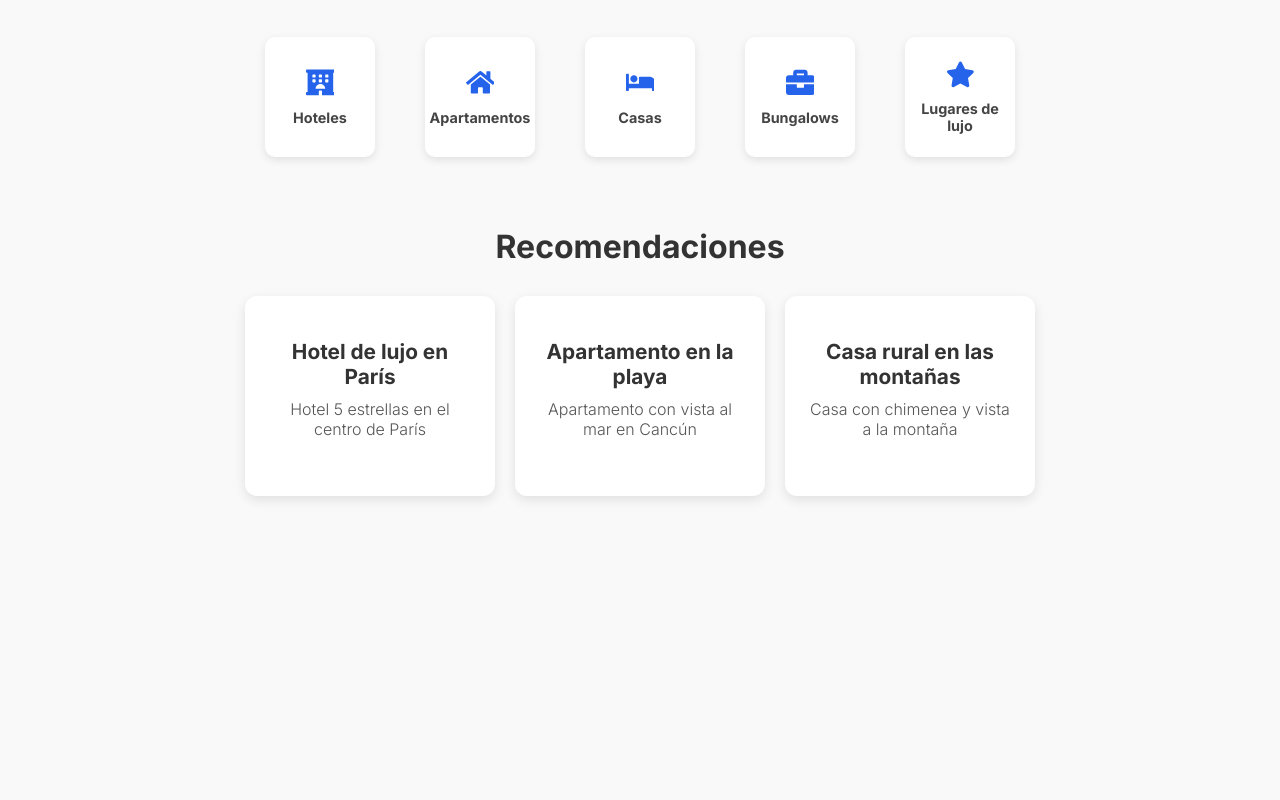
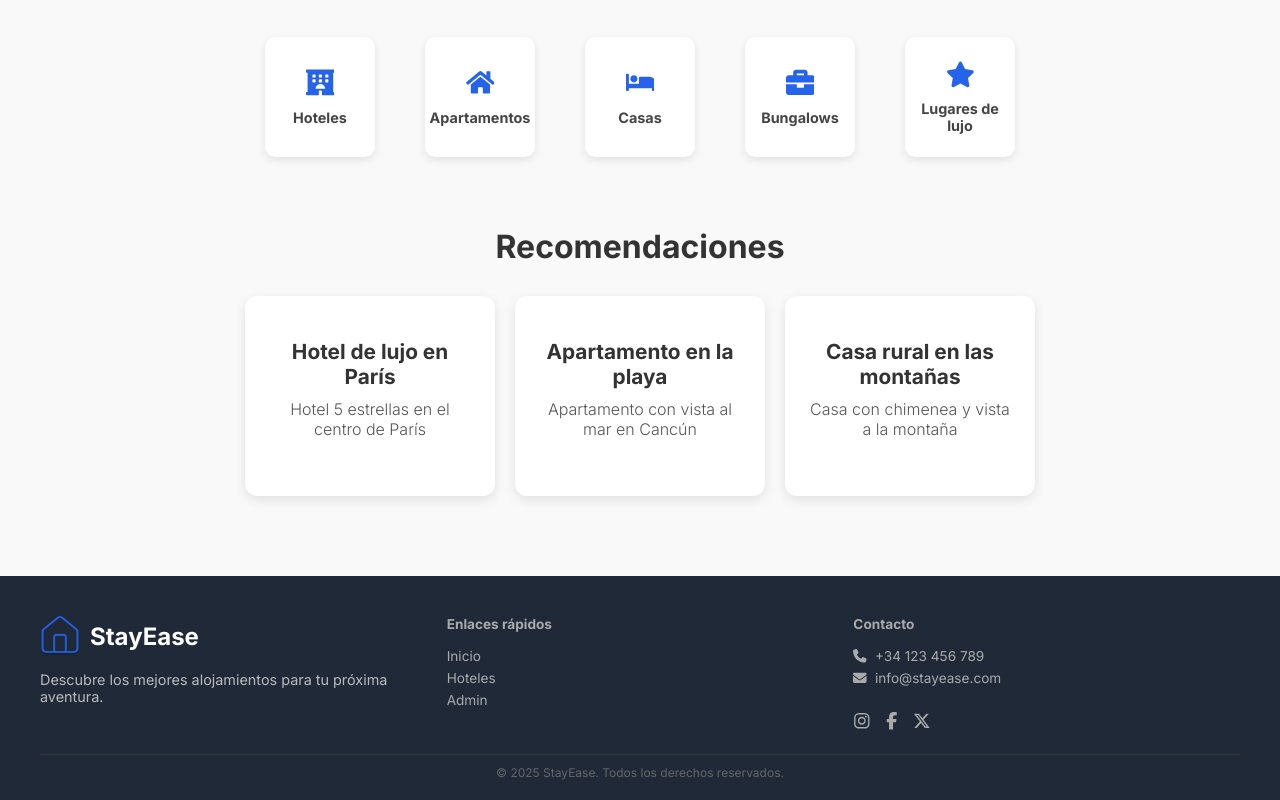
Before and after one commit to TeoLoop/NomadaX, a React (Vite) app in the folder frontend/: page / in a window 1280 px wide. Shown: the part 573-1373 px from the top of the page. Before the commit the page ends 1149 px from the top, so only its background shows below. Built offline with nearby package versions, Linux system fonts and the light colour scheme.

Commit message:
Agregando Footer

```diff
--- a/frontend/src/App.jsx
+++ b/frontend/src/App.jsx
@@ -1,6 +1,7 @@
 import { useState } from 'react'
 import Header from './components/Header'
 import HomePage from './pages/HomePage'
+import Footer from './components/Footer'
 
 function App() {
   const [count, setCount] = useState(0)
@@ -9,6 +10,7 @@ function App() {
     <>
     <Header/>
     <HomePage/>
+    <Footer/>
     </>
   )
 }
--- a/frontend/src/components/Footer.jsx
+++ b/frontend/src/components/Footer.jsx
@@ -0,0 +1,56 @@
+import React from 'react';
+import { FaInstagram, FaFacebookF, FaXTwitter, FaEnvelope, FaPhone } from 'react-icons/fa6';
+import { Link } from 'react-router-dom';
+import logo from '../assets/Logo96x96.png';
+import '../styles/Footer.css';
+
+const Footer = () => {
+  return (
+    <footer className="footer">
+      <div className="footer-content">
+
+        {/* Columna 1: Logo + Descripción */}
+        <div className="footer-section">
+          <div className="footer-logo-container">
+            <img src={logo} alt="Logo StayEase" className="footer-logo" />
+            <span className="footer-title">StayEase</span>
+          </div>
+          <p className="footer-description">
+            Descubre los mejores alojamientos para tu próxima aventura.
+          </p>
+        </div>
+
+        {/* Columna 2: Enlaces rápidos */}
+        <div className="footer-section">
+          <h4>Enlaces rápidos</h4>
+          <ul className="footer-links">
+            <li><Link to="/home">Inicio</Link></li>
+            <li><Link to="/hotels">Hoteles</Link></li>
+            <li><Link to="/admin">Admin</Link></li>
+          </ul>
+        </div>
+
+        {/* Columna 3: Contacto */}
+        <div className="footer-section">
+          <h4>Contacto</h4>
+          <ul className="footer-contact">
+            <li><FaPhone /> +34 123 456 789</li>
+            <li><FaEnvelope /> info@stayease.com</li>
+          </ul>
+          <div className="footer-socials">
+            <a href="https://instagram.com" target="_blank" rel="noreferrer"><FaInstagram /></a>
+            <a href="https://facebook.com" target="_blank" rel="noreferrer"><FaFacebookF /></a>
+            <a href="https://twitter.com" target="_blank" rel="noreferrer"><FaXTwitter /></a>
+          </div>
+        </div>
+      </div>
+
+      <hr className="footer-line" />
+      <div className="footer-bottom">
+        <p>&copy; 2025 StayEase. Todos los derechos reservados.</p>
+      </div>
+    </footer>
+  );
+};
+
+export default Footer;
--- a/frontend/src/index.css
+++ b/frontend/src/index.css
@@ -30,4 +30,6 @@ body {
   font-family: 'Inter', sans-serif;
   background-color: #f9f9f9;
   color: #333;
+  overflow-x: hidden;
+  width: 100%;
 }
--- a/frontend/src/styles/Footer.css
+++ b/frontend/src/styles/Footer.css
@@ -0,0 +1,140 @@
+.footer {
+    background-color: var(--color-text); /* fondo oscuro */
+    color: #aaa;
+    font-size: 0.85rem;
+    padding: 40px 20px 10px;
+  }
+
+  .footer-content {
+    display: flex;
+    justify-content: space-between;
+    flex-wrap: wrap;
+    max-width: 1200px;
+    margin: 0 auto;
+    gap: 20px;
+  }
+
+  .footer-section {
+    flex: 1 1 250px;
+    display: flex;
+    flex-direction: column;
+    gap: 10px;
+  }
+
+  .footer-logo-container {
+    display: flex;
+    align-items: center;
+    gap: 10px; /* Espacio entre el logo y el título */
+  }
+
+  .footer-logo {
+    width: 40px;
+    height: 40px;
+    object-fit: contain; /* Asegura que no se deforme el logo */
+  }
+
+  .footer-title {
+    font-size: 1.5rem;
+    font-weight: bold;
+    color: #fff; /* Color del título */
+  }
+
+
+  .footer-description {
+    margin-top: 5px;
+    font-size: 0.9rem;
+    color: #bbb;
+  }
+
+  .footer-links,
+  .footer-contact {
+    list-style: none;
+    padding: 0;
+    margin: 0;
+  }
+
+  .footer-links li,
+  .footer-contact li {
+    margin: 6px 0;
+  }
+
+  .footer-links a {
+    text-decoration: none;
+    color: #aaa;
+    transition: color 0.2s ease;
+  }
+
+  .footer-links a:hover {
+    color: #fff;
+  }
+
+  .footer-contact li {
+    display: flex;
+    align-items: center;
+    gap: 8px;
+    color: #aaa;
+  }
+
+  .footer-socials {
+    display: flex;
+    gap: 12px;
+    margin-top: 10px;
+  }
+
+  .footer-socials a {
+    color: #aaa;
+    font-size: 1.1rem;
+    transition: color 0.2s ease;
+  }
+
+  .footer-socials a:hover {
+    color: #fff;
+  }
+
+  .footer-line {
+    border: none;
+    border-top: 1px solid #333;
+    margin: 20px auto 10px;
+    max-width: 1200px;
+  }
+
+  .footer-bottom {
+    text-align: center;
+    color: #666;
+    font-size: 0.75rem;
+    margin-bottom: 10px;
+  }
+
+  /* Responsive */
+  @media (max-width: 768px) {
+    .footer {
+      padding: 20px 10px 5px;
+    }
+
+    .footer-content {
+      gap: 20px;
+    }
+
+    .footer-section {
+      gap: 8px;
+    }
+
+    .footer-quick-links a,
+    .footer-contact li,
+    .footer-bottom {
+      font-size: 0.75rem;
+    }
+
+    .footer-socials {
+      font-size: 1rem;
+      gap: 12px;
+    }
+
+    .footer-logo {
+      width: 60px;
+    }
+
+    .footer-line {
+      margin: 20px auto 10px;
+    }
+  }
```
